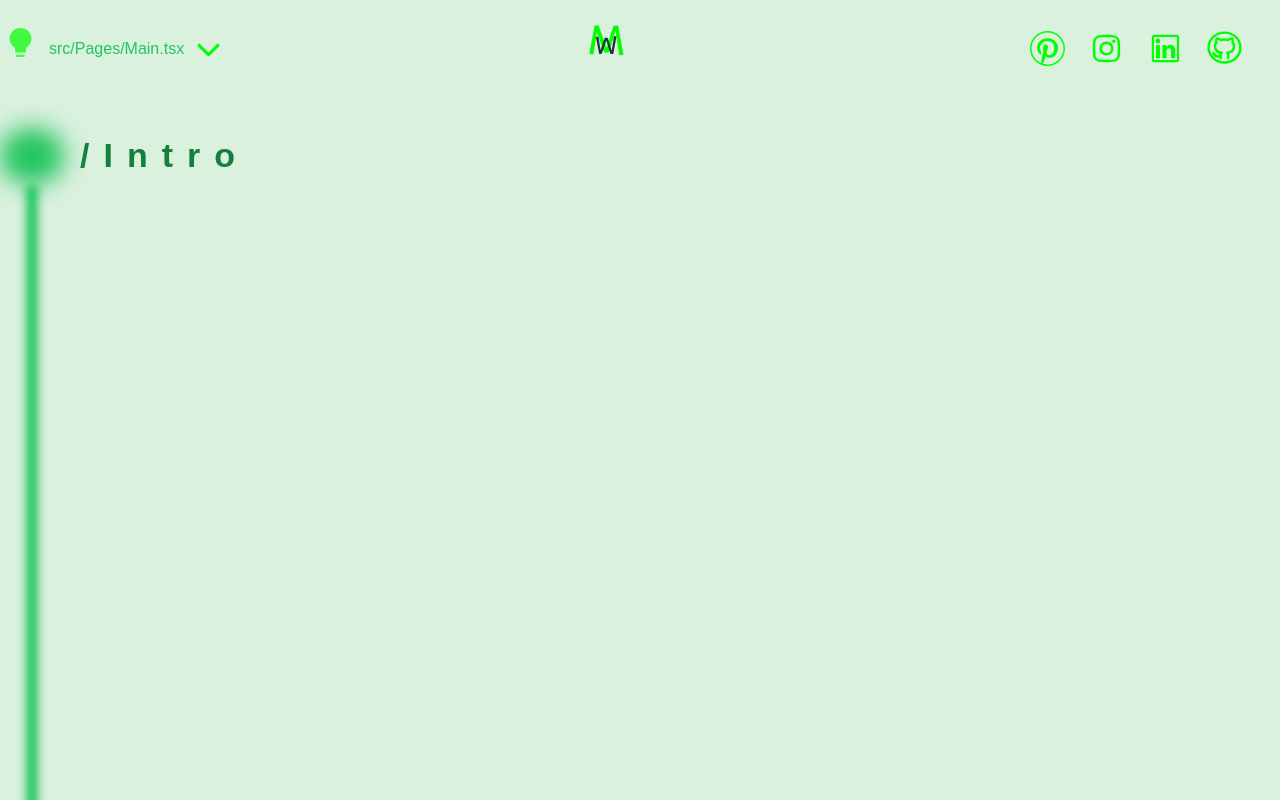
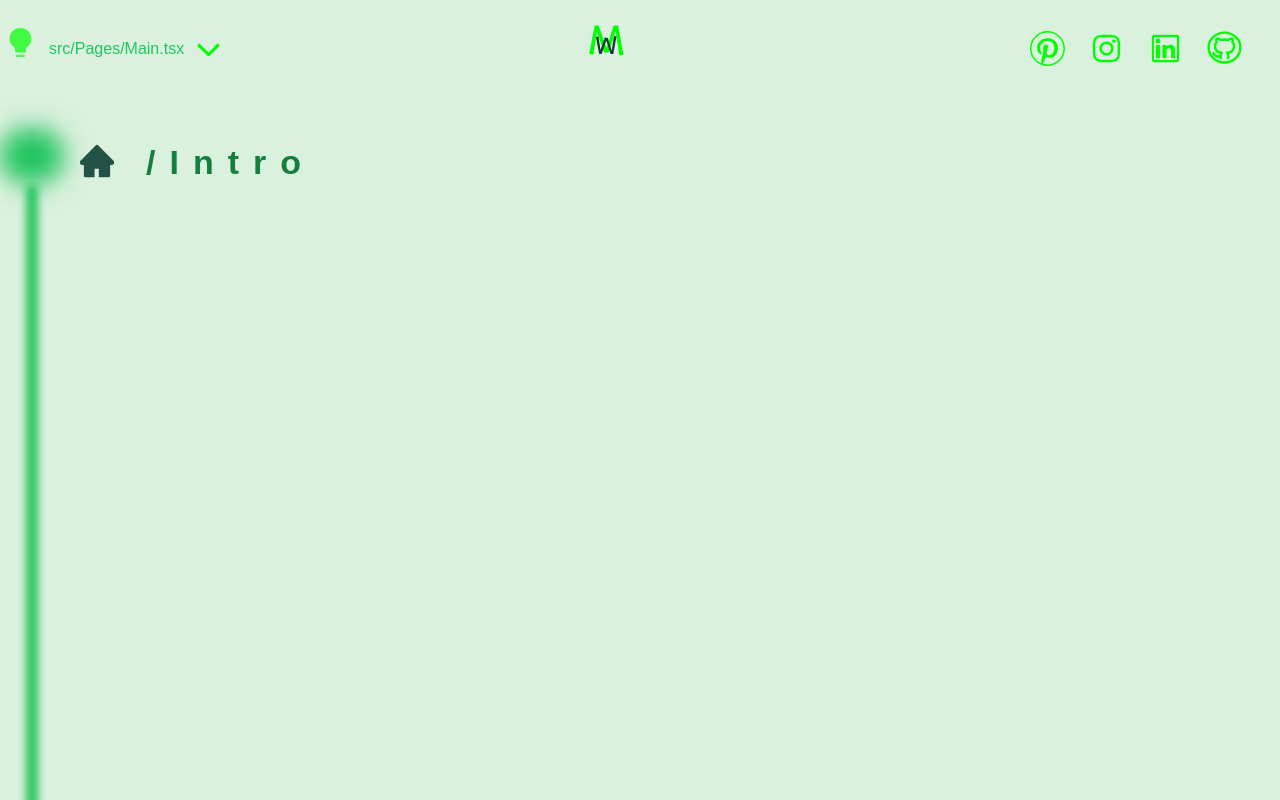
Before and after one commit to Milap-Magar/next-portofolio, a Next.js app: page / in a window 1280 px wide. Built offline with nearby package versions, Linux system fonts and the light colour scheme; a web font is replaced by a local one.

Commit message:
Added: Icons added

```diff
--- a/src/app/(root)/layout.tsx
+++ b/src/app/(root)/layout.tsx
@@ -1,3 +1,4 @@
+import Footer from "@/components/Footer";
 import Navbar from "@/components/Navbar";
 import React from "react";
 
--- a/src/app/pages/About.tsx
+++ b/src/app/pages/About.tsx
@@ -1,10 +1,15 @@
+import { InfoCircleFilled } from "@ant-design/icons";
+
 const About = () => {
   return (
     <div
       className="h-screen flex items-start justify-start pt-36 px-4 snap-start"
       id="about"
     >
-      <span className="h1 dark:text-[#00FF00] text-green-700">/About</span>
+      <span className="h1 dark:text-[#00FF00] text-green-700">
+        <InfoCircleFilled className="dark:text-[#00FF00] text-green-300 pr-8" />
+        /About
+      </span>
     </div>
   );
 };
--- a/src/app/pages/Contact.tsx
+++ b/src/app/pages/Contact.tsx
@@ -1,10 +1,15 @@
+import { ContactsFilled } from "@ant-design/icons";
+
 const Contact = () => {
   return (
     <div
       className="h-screen flex items-start justify-start pt-36 px-4 snap-start"
       id="contact"
     >
-      <span className="h1 dark:text-[#00FF00] text-green-700">/Contact</span>
+      <span className="h1 dark:text-[#00FF00] text-green-700">
+        <ContactsFilled className="dark:text-[#00FF00] text-green-300 pr-8" />
+        /Contact Me
+      </span>
     </div>
   );
 };
--- a/src/app/pages/Main.tsx
+++ b/src/app/pages/Main.tsx
@@ -1,10 +1,14 @@
+import { HomeFilled } from "@ant-design/icons";
 const Main = () => {
   return (
     <div
       className="h-screen flex items-start justify-start pt-36 px-4 snap-start"
       id="main"
     >
-      <span className="h1 dark:text-[#00FF00] text-green-700">/Intro</span>
+      <span className="h1 dark:text-[#00FF00] text-green-700">
+        <HomeFilled className="dark:text-[#00FF00] text-green-300 pr-8" />
+        /Intro
+      </span>
     </div>
   );
 };
--- a/src/app/pages/Work.tsx
+++ b/src/app/pages/Work.tsx
@@ -1,10 +1,15 @@
+import { ProjectFilled } from "@ant-design/icons";
+
 const Work = () => {
   return (
     <div
       className="h-screen flex items-start justify-start pt-36 px-4 snap-start"
       id="project"
     >
-      <span className="h1 dark:text-[#00FF00] text-green-700">/Projects</span>
+      <span className="h1 dark:text-[#00FF00] text-green-700">
+        <ProjectFilled className="dark:text-[#00FF00] text-green-300 pr-8" />
+        /Projects
+      </span>
     </div>
   );
 };
```
